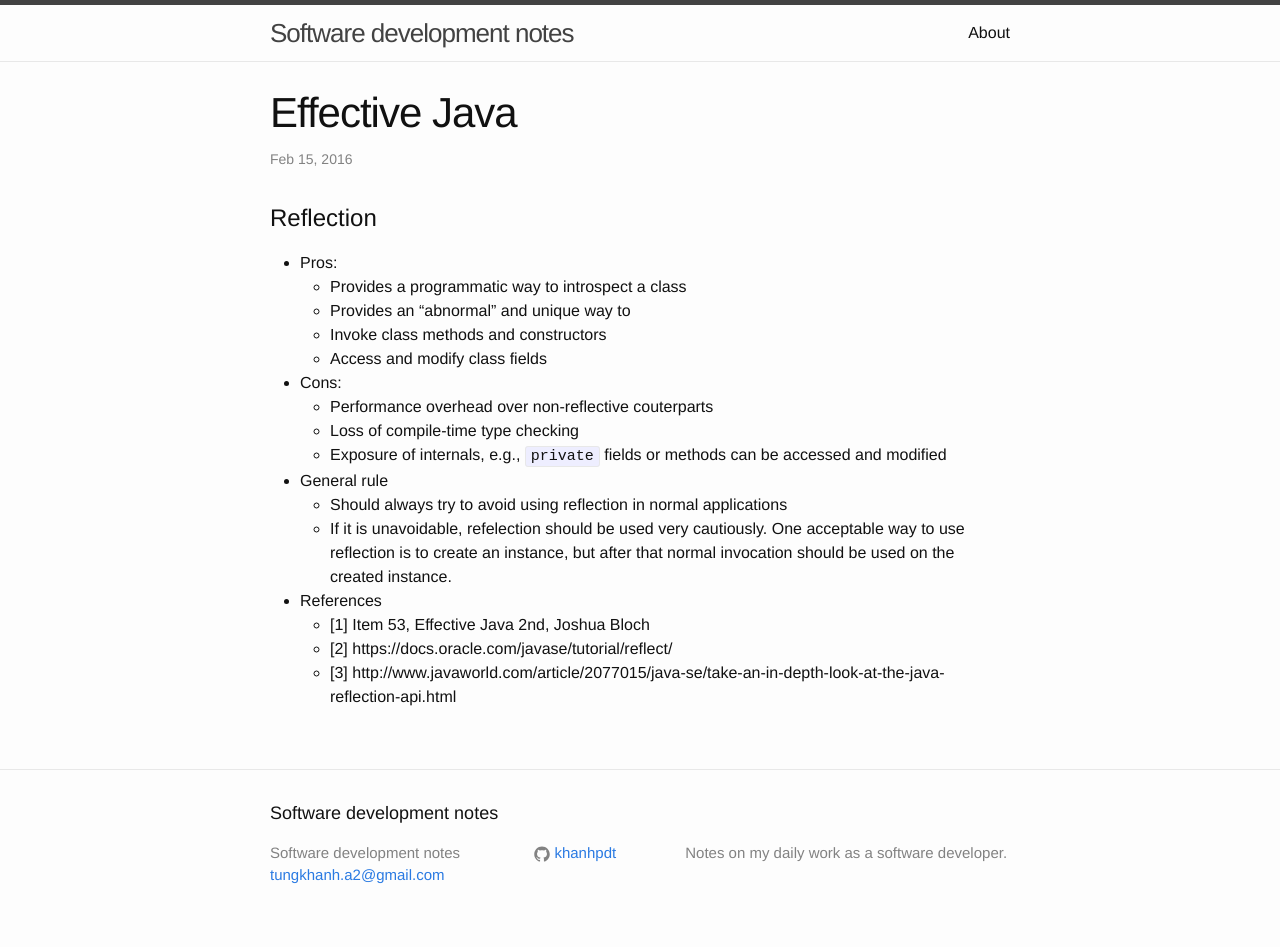
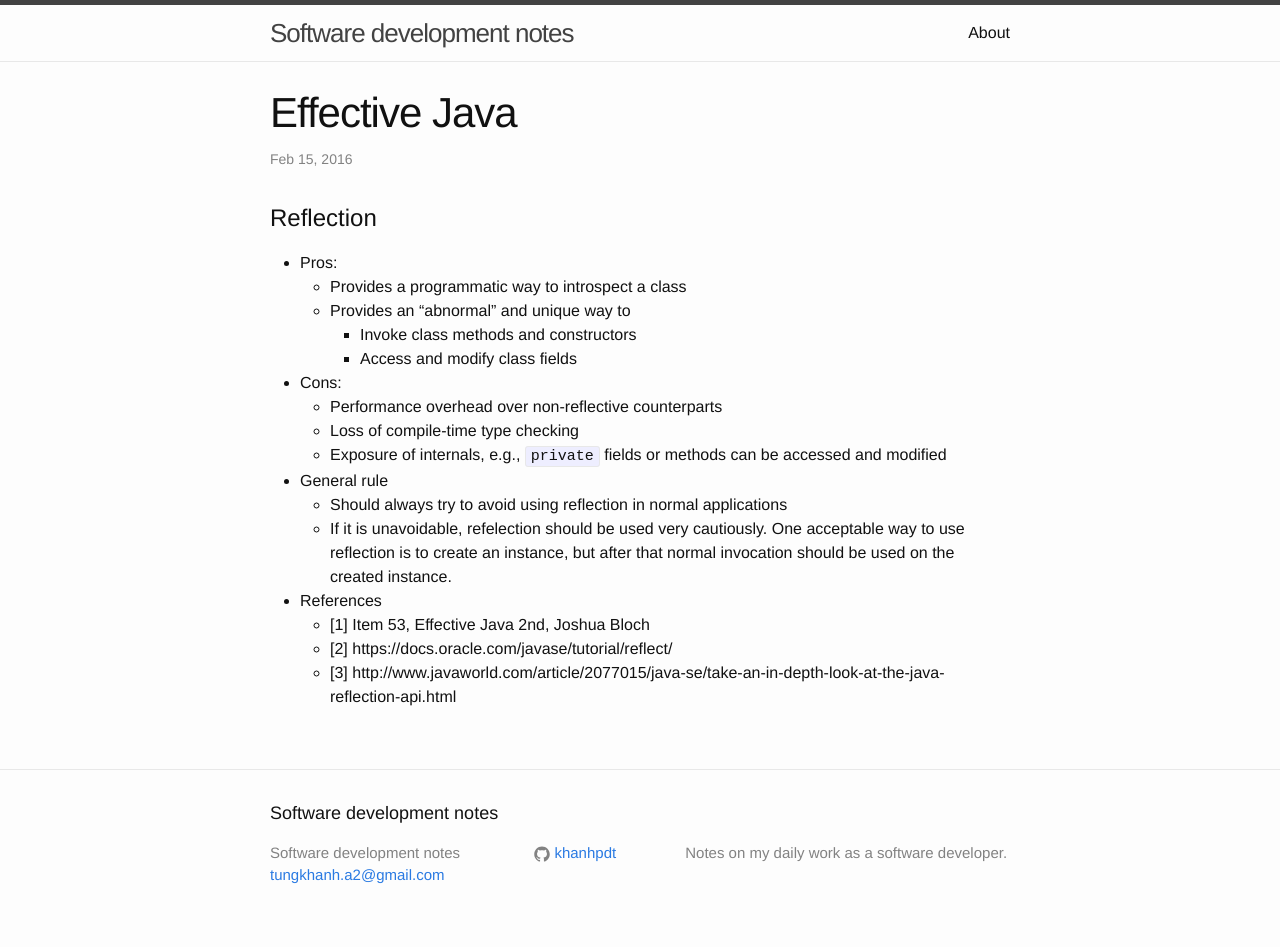
Before and after one commit to khanhpdt/khanhpdt.github.io, a Jekyll site: the page built from _posts/2016-02-15-effective-java.md, in a window 1280 px wide. Built offline with Jekyll 4.4.1, drawn with Linux system fonts in a browser that asks for light colours; Markdown is read by kramdown in place of the engine named in the settings.

Commit message:
Update 2016-02-15-effective-java.md

```diff
--- a/_posts/2016-02-15-effective-java.md
+++ b/_posts/2016-02-15-effective-java.md
@@ -7,10 +7,10 @@ title: Effective Java
 - Pros:
   - Provides a programmatic way to introspect a class
   - Provides an "abnormal" and unique way to
-   - Invoke class methods and constructors
-   - Access and modify class fields
+    - Invoke class methods and constructors
+    - Access and modify class fields
 - Cons:
-  - Performance overhead over non-reflective couterparts
+  - Performance overhead over non-reflective counterparts
   - Loss of compile-time type checking
   - Exposure of internals, e.g., `private` fields or methods can be accessed and modified
 - General rule
```
